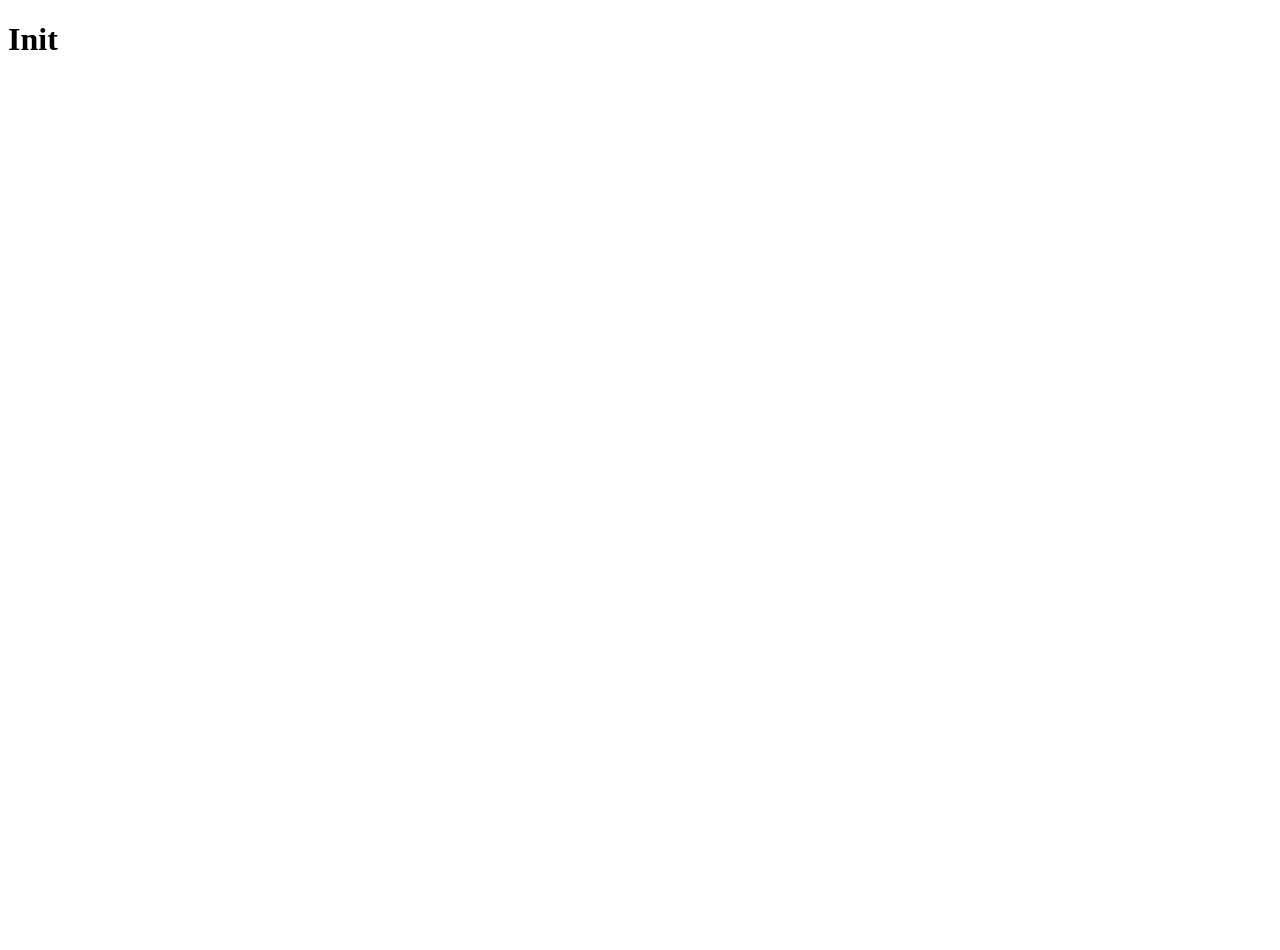
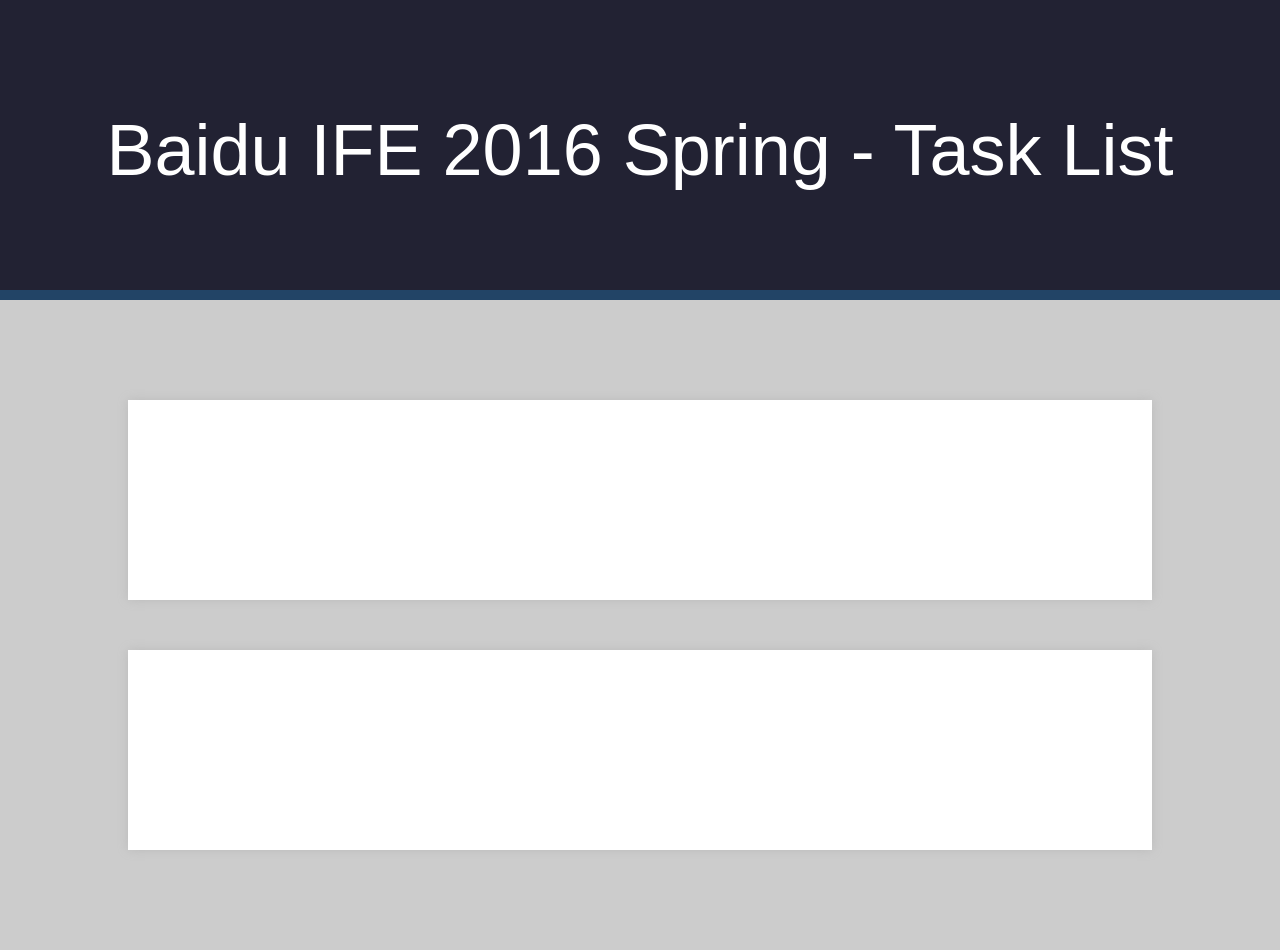
Before and after one commit to Dwayneten/Baidu_IFE_2016Spring, a plain HTML site: page index.html in a window 1280 px wide. Before the commit the page ends 800 px from the top, so only its background shows below. Drawn offline with Linux system fonts and the light colour scheme.

Commit message:
* Add layout.

```diff
--- /dev/null
+++ b/css/basic.css
@@ -0,0 +1,30 @@
+* {
+    margin: 0;
+    padding: 0;
+    box-sizing: border-box;
+}
+header {
+    width: 100%;
+    height: 300px;
+    background-color: #223;
+    color: #fff;
+    font-size: 72px;
+    font-family: "Microsoft JhengHei", sans-serif;
+    line-height: 300px;
+    text-align: center;
+    border-bottom: solid 10px #246;
+}
+body {
+    background-color: #ccc;
+}
+article {
+    margin: 0 auto;
+    padding: 50px;
+}
+section {
+    width: 80vw;
+    min-height: 200px;
+    margin: 50px auto;
+    background-color: #fff;
+    box-shadow: 0 0 10px #bbb;
+}
--- a/index.html
+++ b/index.html
@@ -3,8 +3,15 @@
 <head>
     <meta charset="UTF-8">
     <title>Baidu_IFE_2016Spring</title>
+    <link rel="stylesheet" href="css/basic.css">
 </head>
 <body>
-    <h1>Init</h1>
+    <header>
+        Baidu IFE 2016 Spring - Task List
+    </header>
+    <article>
+        <section></section>
+        <section></section>
+    </article>
 </body>
 </html>
```
